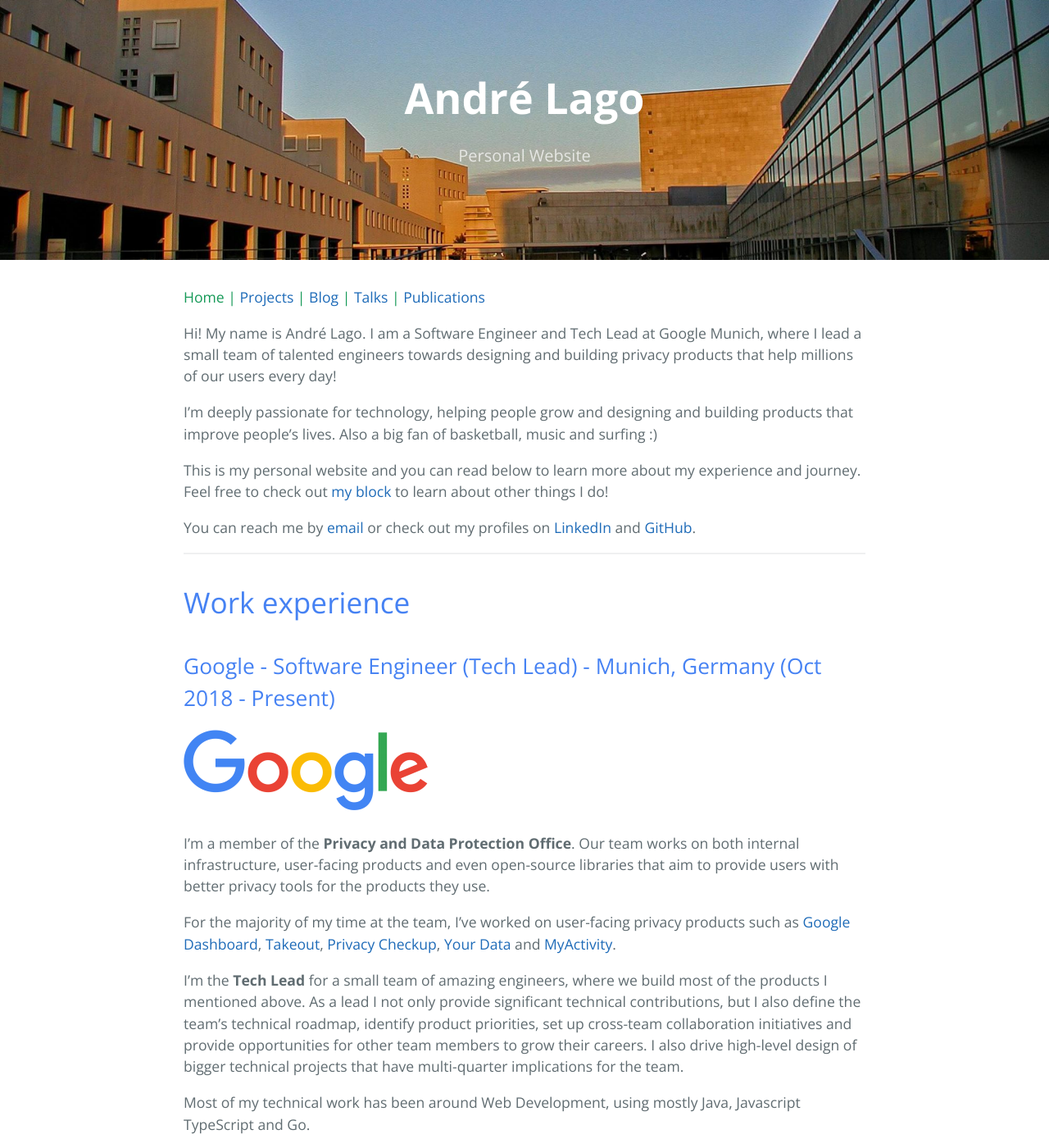
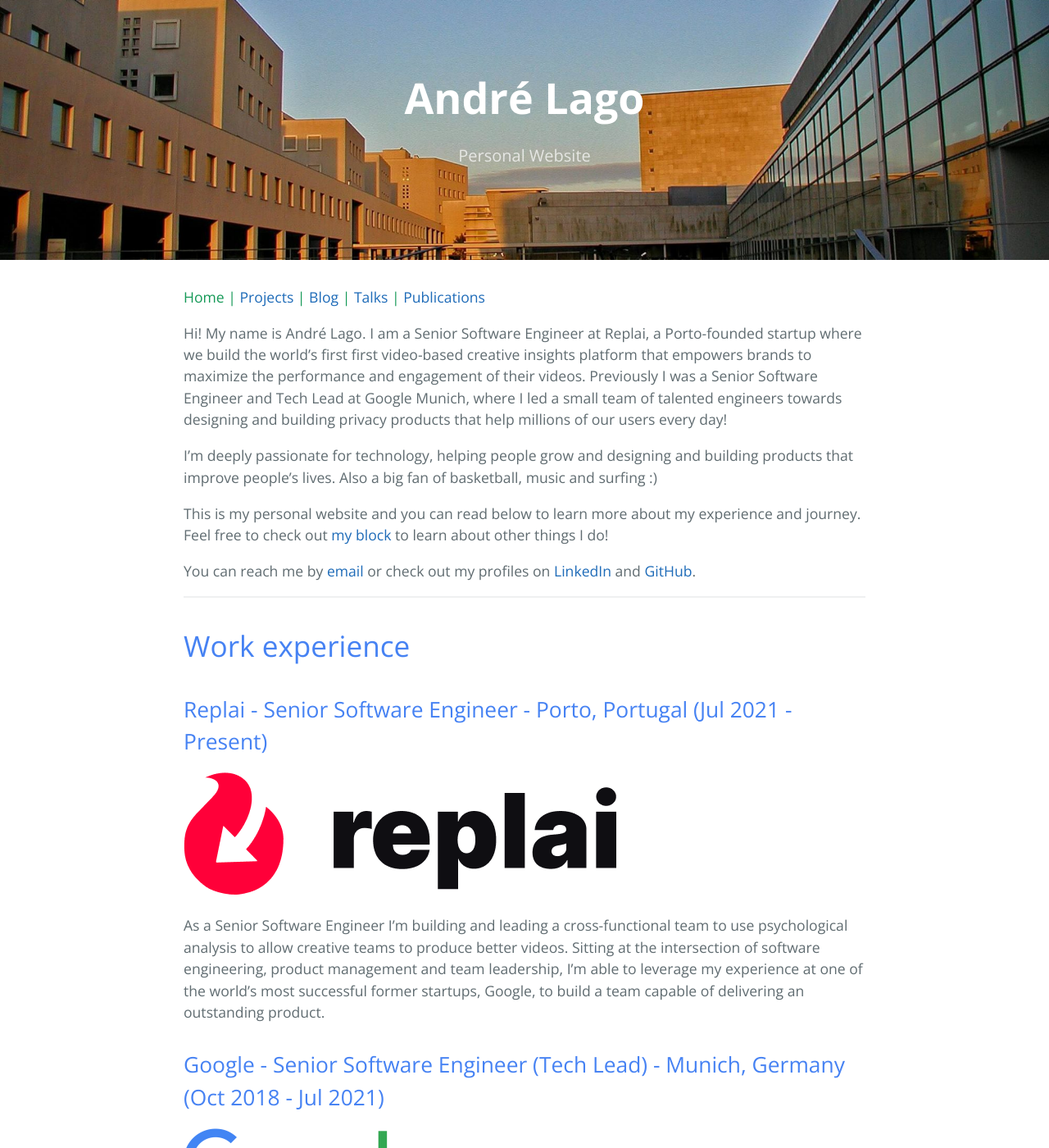
Before and after one commit to andrelago13/andrelago13.github.io, a Jekyll site: the page built from index.md, in a window 1280 px wide and 1400 px high. Shown: the whole window at 82% size. Built offline with Jekyll 4.4.1, drawn with Linux system fonts in a browser that asks for light colours; some of the changed text lies outside the part shown.

Commit message:
Added Replai

```diff
--- a/index.md
+++ b/index.md
@@ -4,7 +4,8 @@
 
 #### Home | [Projects](/projects) | [Blog](/blog) | [Talks](/talks) | [Publications](/publications)
 
-Hi! My name is André Lago. I am a Software Engineer and Tech Lead at Google Munich, where I lead a small team of talented engineers towards designing and building privacy products that help millions of our users every day!
+Hi! My name is André Lago. I am a Senior Software Engineer at Replai, a Porto-founded startup where we build the world's first first video-based creative insights platform that
+empowers brands to maximize the performance and engagement of their videos. Previously I was a Senior Software Engineer and Tech Lead at Google Munich, where I led a small team of talented engineers towards designing and building privacy products that help millions of our users every day!
 
 I'm deeply passionate for technology, helping people grow and designing and building products that improve people's lives. Also a big fan of basketball, music and surfing :)
 
@@ -16,17 +17,21 @@
 
 # Work experience
 
-## Google - Software Engineer (Tech Lead) - Munich, Germany (Oct 2018 - Present)
+## Replai - Senior Software Engineer - Porto, Portugal (Jul 2021 - Present)
+
+![Replai](/assets/images/replai-logo.png)
+
+As a Senior Software Engineer I'm building and leading a cross-functional team to use psychological analysis to allow creative teams to produce better videos. Sitting at the intersection of software engineering, product management and team leadership, I'm able to leverage my experience at one of the world's most successful former startups, Google, to build a team capable of delivering an outstanding product.
+
+## Google - Senior Software Engineer (Tech Lead) - Munich, Germany (Oct 2018 - Jul 2021)
 
 ![Google](/assets/images/google.png)
 
-I'm a member of the **Privacy and Data Protection Office**. Our team works on both internal infrastructure, user-facing products and even open-source libraries that aim to provide users with better privacy tools for the products they use.
+I was the **Tech Lead** for a small team of amazing engineers where we built user-facing privacy products that helped millions of people every day to manage their digital privacy. As a lead I not only provided significant technical contributions, but I also defined the team's technical roadmap, identified product priorities, set up cross-team collaboration initiatives and provided opportunities for other team members to grow their careers. I also drove high-level design of bigger technical projects that had multi-quarter implications for the team.
 
 For the majority of my time at the team, I've worked on user-facing privacy products such as [Google Dashboard](https://myaccount.google.com/dashboard), [Takeout](https://takeout.google.com), [Privacy Checkup](https://myaccount.google.com/privacycheckup), [Your Data](https://myaccount.google.com/yourdata/maps) and [MyActivity](https://myactivity.google.com).
 
-I'm the **Tech Lead** for a small team of amazing engineers, where we build most of the products I mentioned above. As a lead I not only provide significant technical contributions, but I also define the team's technical roadmap, identify product priorities, set up cross-team collaboration initiatives and provide opportunities for other team members to grow their careers. I also drive high-level design of bigger technical projects that have multi-quarter implications for the team.
-
-Most of my technical work has been around Web Development, using mostly Java, Javascript TypeScript and Go.
+I've done full-stack development using mostly Java, Javascript TypeScript and Go, including some work on testing and metrics pipelines.
 
 ## Google – Software Engineering Intern - London, UK (2016) and Mountain View, USA (2017)
 
```
Also changed, not shown: assets/images/replai-logo.png (added).
